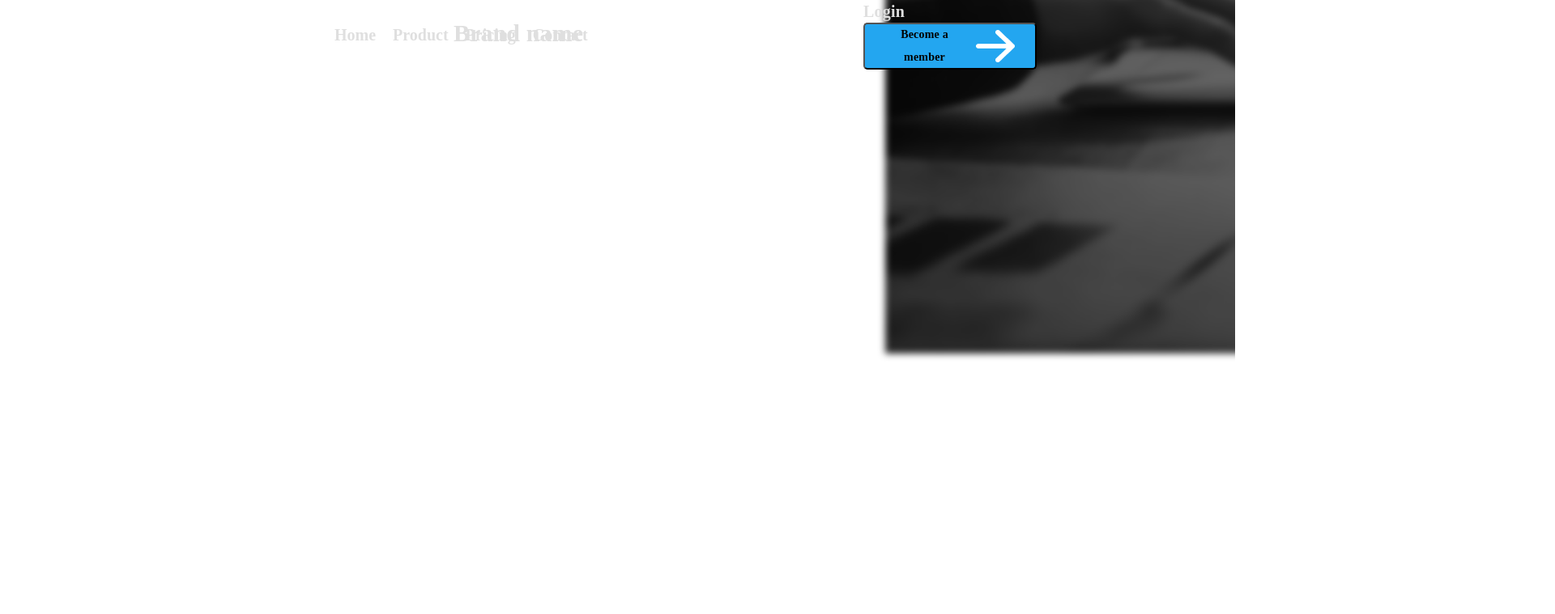
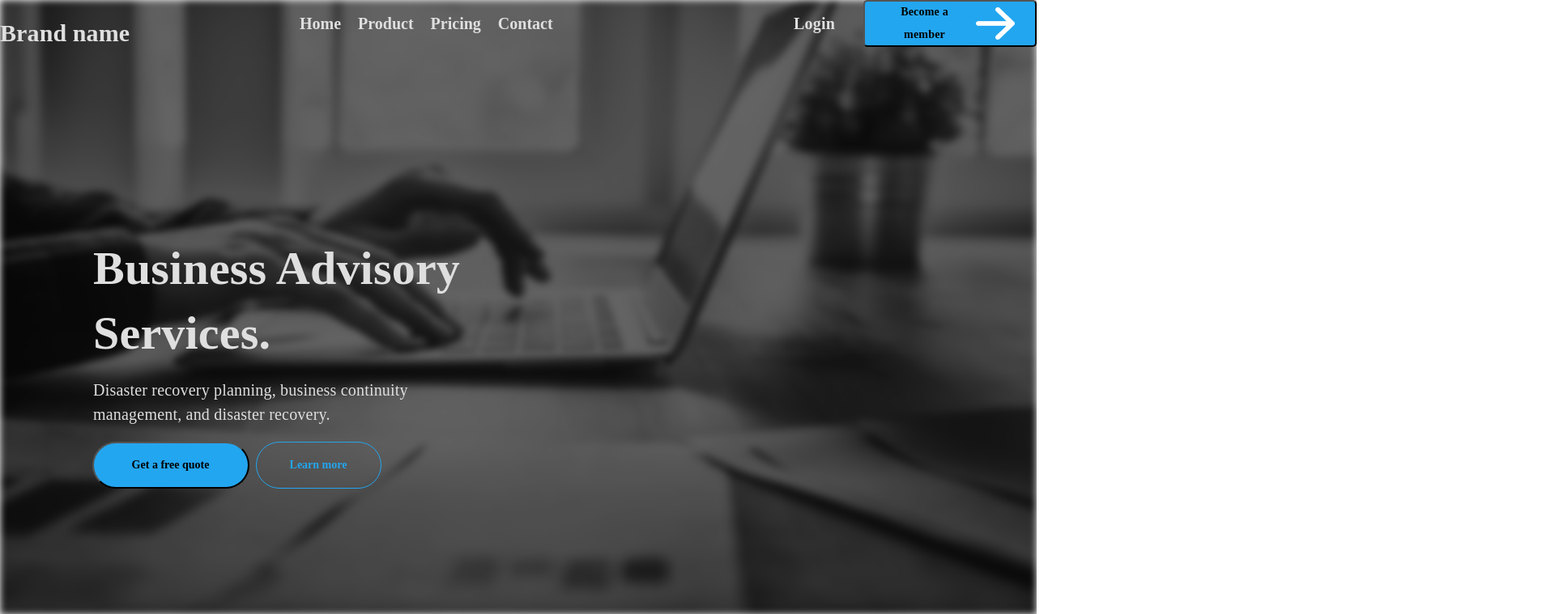
Before and after one commit to IrinaNost/hw1, a plain HTML site: page index.html in a window 1280 px wide. Shown: the top 759 px of the page at 81% size, 1920 px wide, since content can reach past the window. Drawn offline with Linux system fonts and the light colour scheme.

Commit message:
some change

```diff
--- a/index.html
+++ b/index.html
@@ -8,28 +8,46 @@
     <link rel="stylesheet" href="Public/style.css">
     </head>
 <body>
-    <header class="header-section d-flex">
-        <nav class="header-navigation d-flex">
+    <header>
+            <nav class="header-navigation">
+            <img src="Public/img/bg.jpg" class="bg" alt="">
+            <div class="header-info">
                 <a href="#" class="header-logo-link" alt="logo">
                     <h1 class="header-logo-title">Brand name</h1>
                 </a>
-            <ul class="header-buttons-list d-flex">
+            </div>
+            <ul class="header-buttons-list">
                     <li class="nav-item"><a href="#" class="nav-link"> Home</a> </li>
                     <li class="nav-item"><a href="#" class="nav-link"> Product</a> </li>
                     <li class="nav-item"><a href="#" class="nav-link"> Pricing</a> </li>
                     <li class="nav-item"><a href="#" class="nav-link"> Contact</a> </li>
             </ul>
 
-            <div class="offer d-flex">
+            <div class="header-offer">
                 <a href="#" class="offer-title">Login</a>
                 <button class="offer-button">
                     Become a member
                     <img class="offer-button-vector" src="Public/Vector.png" alt="">
-                    <img src="Public/img/bg.jpg" class="bg" alt="">
                 </button>
             </div>
         </nav>
-
+            <div class="main-offer">
+                <h1 class="main-title">Business Advisory <br>
+                    Services.
+                </h1>
+                <h2 class="main-subtitle">
+                    Disaster recovery planning, business continuity<br>
+                    management, and disaster recovery.
+                </h2>
+            </div>
+            <div class="main-offer-button">
+                    <button class="button-call">
+                        Get a free quote
+                    </button>
+                    <button class="button-info">
+                        Learn more
+                    </button>
+            </div>
     </header>
 </body>
 </html>
```
Lines whose indentation alone changed are shown as unchanged.
